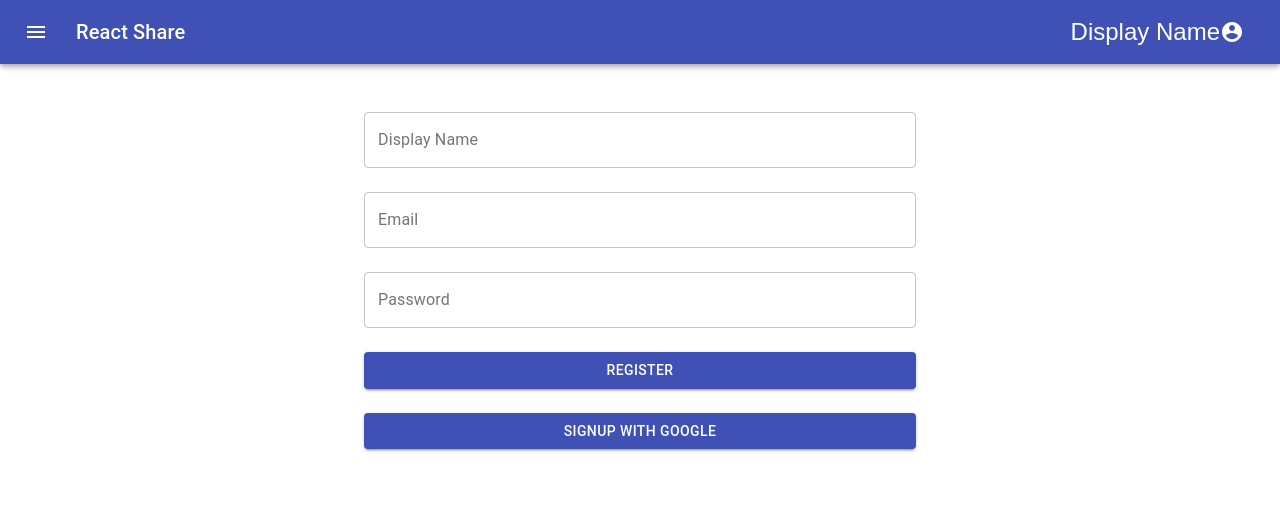
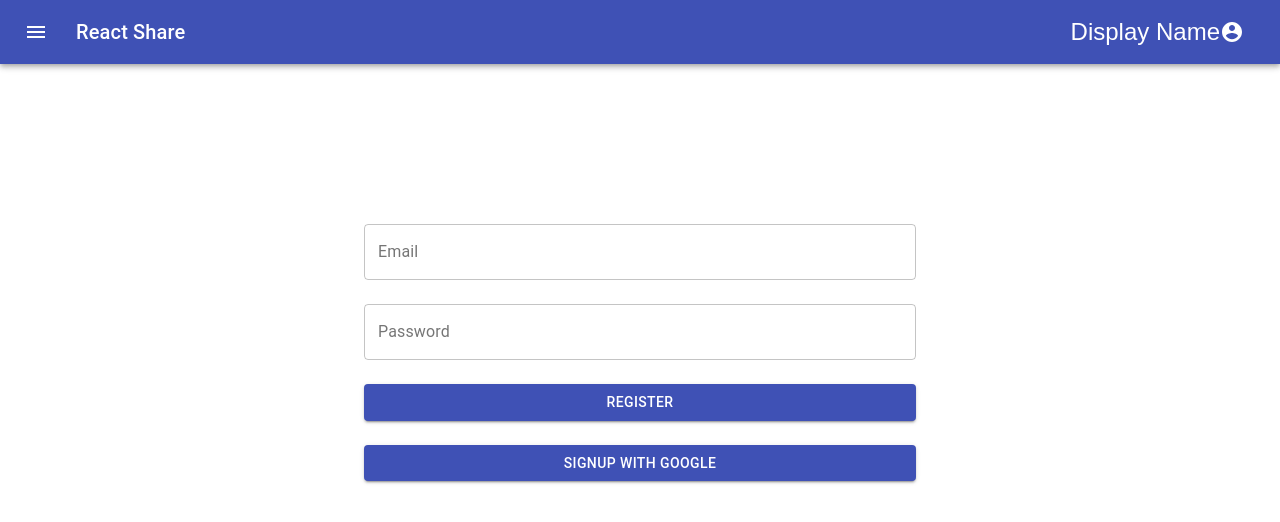
Before and after one commit to E2341/React_share, a React (Create React App) app: page / in a window 1280 px wide. Shown: the top 522 px of the page. Built offline with nearby package versions, Linux system fonts and the light colour scheme; no server answers.

Commit message:
Add SignIn with formik

```diff
--- a/src/App.js
+++ b/src/App.js
@@ -1,11 +1,13 @@
 import SignUp from "./pages/SignUp"
 import Navbar from "./components/Navbar"
+import SignIn from "./pages/SignIn"
 
 function App() {
   return (
     <div className="App">
       <Navbar />
-      <SignUp />
+      {/* <SignUp /> */}
+      <SignIn />
     </div>
   );
 }
--- a/src/firebase/firebase.utils.js
+++ b/src/firebase/firebase.utils.js
@@ -31,7 +31,7 @@ class Firebase {
         //sign in with gogle
         useGoogleProvider() {
             const googleProvider = new firebase.auth.GoogleAuthProvider();
-            googleProvider.setCustomParameters({ prompt : "select_account"});
+            googleProvider.setCustomParameters({ prompt: "select_account"});
             this.firebaseAuth.signInWithPopup(googleProvider);
         }
 
@@ -47,4 +47,5 @@ class Firebase {
 
 
 }
+
 export default new Firebase()
--- /dev/null
+++ b/src/pages/SignIn.js
@@ -0,0 +1,85 @@
+import React from "react";
+import { Button, TextField, Grid, Container } from "@material-ui/core";
+import { makeStyles } from "@material-ui/core/styles";
+import firebase from "../firebase/firebase.utils";
+import { Formik } from "formik";
+
+const styles = makeStyles({
+  wrappper: {
+    marginTop: "10rem",
+  },
+});
+
+const initialValues = {
+  email: "",
+  password: "",
+};
+
+export default function SignIn() {
+  const signinStyled = styles();
+
+  const handleGoogleButtonClick = () => {
+    firebase.useGoogleProvider();
+  };
+
+  const handleFormSubmit = (values) => {
+    alert(JSON.stringify(values, null, 2));
+  };
+
+  return (
+    <Container className={signinStyled.wrappper} maxWidth="sm">
+      <Formik initialValues={initialValues} onSubmit={handleFormSubmit}>
+        {({ handleSubmit, values, password, handleChange }) => (
+          <form onSubmit={handleSubmit}>
+            <Grid container spacing={3}>
+
+              <Grid item xs={12}>
+                <TextField
+                  name="email"
+                  label="Email"
+                  variant="outlined"
+                  fullWidth
+                  value={values.email}
+                  onChange={handleChange}
+
+                />
+              </Grid>
+              <Grid item xs={12}>
+                <TextField
+                  name="password"
+                  label="Password"
+                  variant="outlined"
+                  type="password"
+                  fullWidth
+                  value={values.password}
+                  onChange={handleChange}
+
+                />
+              </Grid>
+              <Grid item xs={12}>
+                <Button
+                  type="submit"
+                  variant="contained"
+                  color="primary"
+                  fullWidth
+                >
+                  Register
+                </Button>
+              </Grid>
+              <Grid item xs={12}>
+                <Button
+                  variant="contained"
+                  color="primary"
+                  fullWidth
+                  onClick={handleGoogleButtonClick}
+                >
+                  SIGNUP WITH GOOGLE
+                </Button>
+              </Grid>
+            </Grid>
+          </form>
+        )}
+      </Formik>
+    </Container>
+  );
+}
--- a/src/pages/SignUp.js
+++ b/src/pages/SignUp.js
@@ -24,7 +24,7 @@ export default function SignUp() {
     },
   });
 
-  console.log(formik)
+
 
   const signupStyled = styles();
 
```
